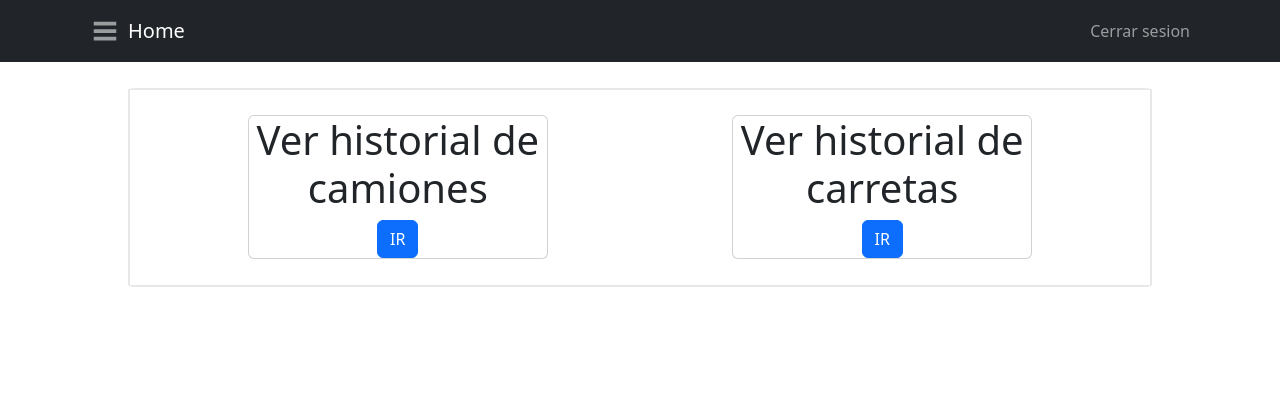
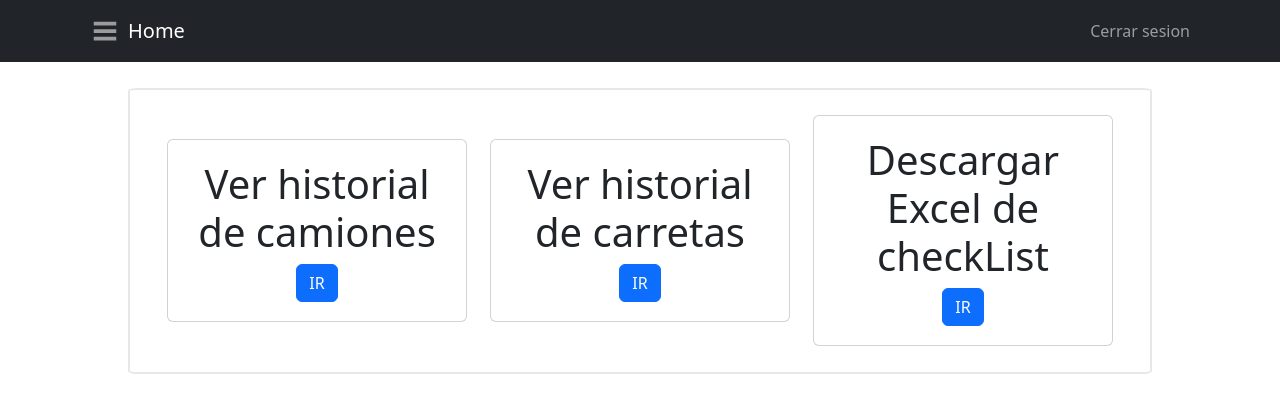
Before and after one commit to proyectosICM/camiones-gestiones-front, a React (Create React App) app: page /Home in a window 1280 px wide. Shown: the top 412 px of the page. Built offline with nearby package versions, Linux system fonts and the light colour scheme.

Commit message:
Cargar a casa

```diff
--- a/src/API/apiurls.jsx
+++ b/src/API/apiurls.jsx
@@ -1,5 +1,5 @@
-export const base = "http://gestioncamapi-production.up.railway.app";
-export const baseURL = "http://gestioncamapi-production.up.railway.app/api/";
+export const base = "https://gestioncamapi-production.up.railway.app";
+export const baseURL = "https://gestioncamapi-production.up.railway.app/api/";
 
 //export const base = "https://api-gestion-camiones-production.up.railway.app";
 //export const baseURL = "https://api-gestion-camiones-production.up.railway.app/api/";
--- a/src/App.css
+++ b/src/App.css
@@ -63,7 +63,7 @@
 
 .item-Menu {
   width: 100%;
-  max-width: 300px;
+  max-width: 500px;
   margin: 0.02%;
   border-radius: 2%;
   display: flex;
@@ -71,6 +71,7 @@
   text-align: center;
   justify-content: center;
   align-items: center;
+  padding: 2%;
 }
 
 .table-responsive {
--- /dev/null
+++ b/src/CLExcel.jsx
@@ -0,0 +1,9 @@
+import React from 'react'
+
+export function CLExcel(){
+    return(
+        <div>
+            <h1>sad</h1>
+        </div>
+    );
+}
--- a/src/DashBoard.jsx
+++ b/src/DashBoard.jsx
@@ -1,6 +1,7 @@
 import React from "react";
 import { Button, Card } from "react-bootstrap";
 import { useNavigate } from "react-router-dom";
+import { checkListURL } from './API/apiurls';
 
 export function DashBoard() {
   const navigate = useNavigate();
@@ -15,6 +16,11 @@ export function DashBoard() {
         <h1>Ver historial de carretas</h1>
         <Button onClick={() => navigate(`/ver/${"seleccione-carreta"}`)}>IR</Button>
       </Card>
+
+      <Card className="item-Menu">
+        <h1>Descargar Excel de checkList</h1>
+        <Button onClick={() => navigate(`/ver/${"CLExcel"}`)}>IR</Button>
+      </Card>
     </div>
   );
 }
--- a/src/Login/Login.jsx
+++ b/src/Login/Login.jsx
@@ -10,7 +10,7 @@ import { useListarElementos } from "../Hooks/CRUDHook";
 
 const axiosInstance = axios.create({
   baseURL: base,
-  withCredentials: true,
+
 });
 
 
--- a/src/VerC.jsx
+++ b/src/VerC.jsx
@@ -8,6 +8,7 @@ import { ClCamiones } from "./CLCamiones";
 import { SelecionarCamion } from "./SelecionarCamion";
 import { camionesURL } from "./API/apiurls";
 import { Historial } from "./Historial";
+import { CLExcel } from "./CLExcel";
 
 export function VerC() {
   const { params } = useParams();
@@ -27,6 +28,9 @@ export function VerC() {
       case "historial":
         setPage(<Historial tc="carreta" url={camionesURL} />);
         break;
+      case "CLExcel":
+        setPage(<CLExcel />);
+        break
       default:
         setPage(<Prueba2 />);
         break;
--- a/src/routes.js
+++ b/src/routes.js
@@ -15,6 +15,7 @@ import { Home } from "./Home";
 import { MenuPrueba } from "./menuprueba";
 import { VerC } from "./VerC";
 import { ClCamiones } from "./CLCamiones";
+import { CLExcel } from "./CLExcel";
 
 
 
@@ -40,6 +41,7 @@ export const routes = [
     { path: '/Home', component: <Home />},
     { path: '/menu', component: <MenuPrueba />},
     { path: '/clcamiones', component: <ClCamiones />},
-    { path: '/ver/:params', component: <VerC />}
+    { path: '/ver/:params', component: <VerC />},
 
+    { path: '/CLExcel', component: <CLExcel />}
 ]
```
Also changed, not shown: src/Common/NavBar.jsx (line endings or trailing spaces).
